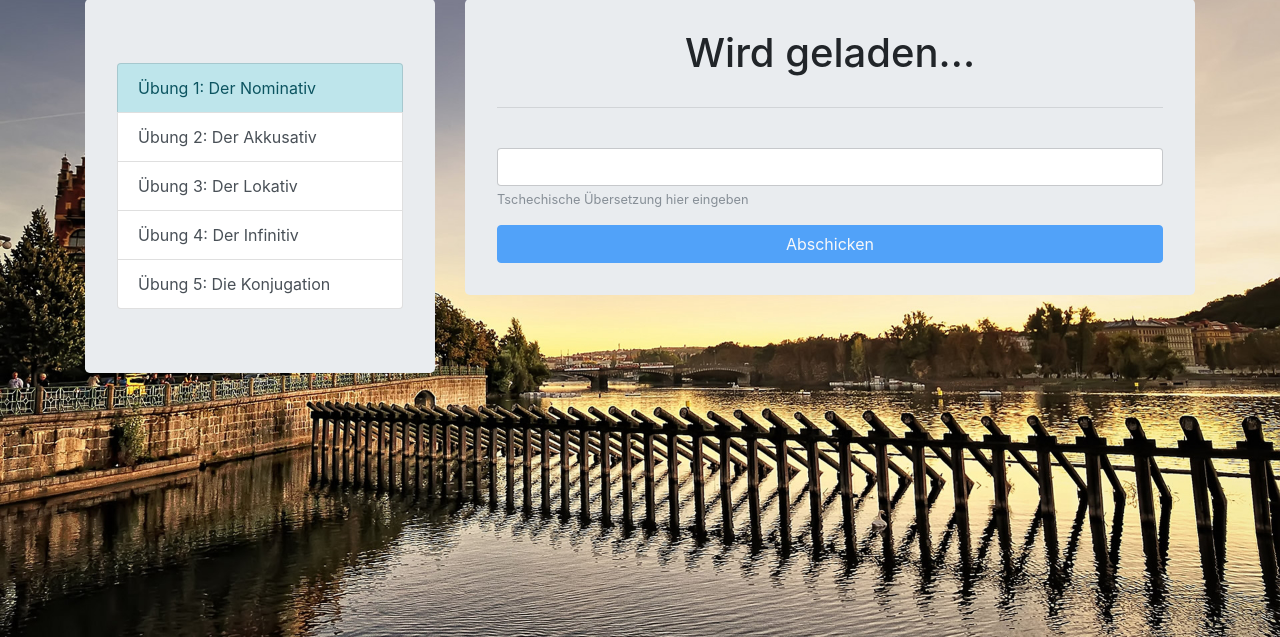
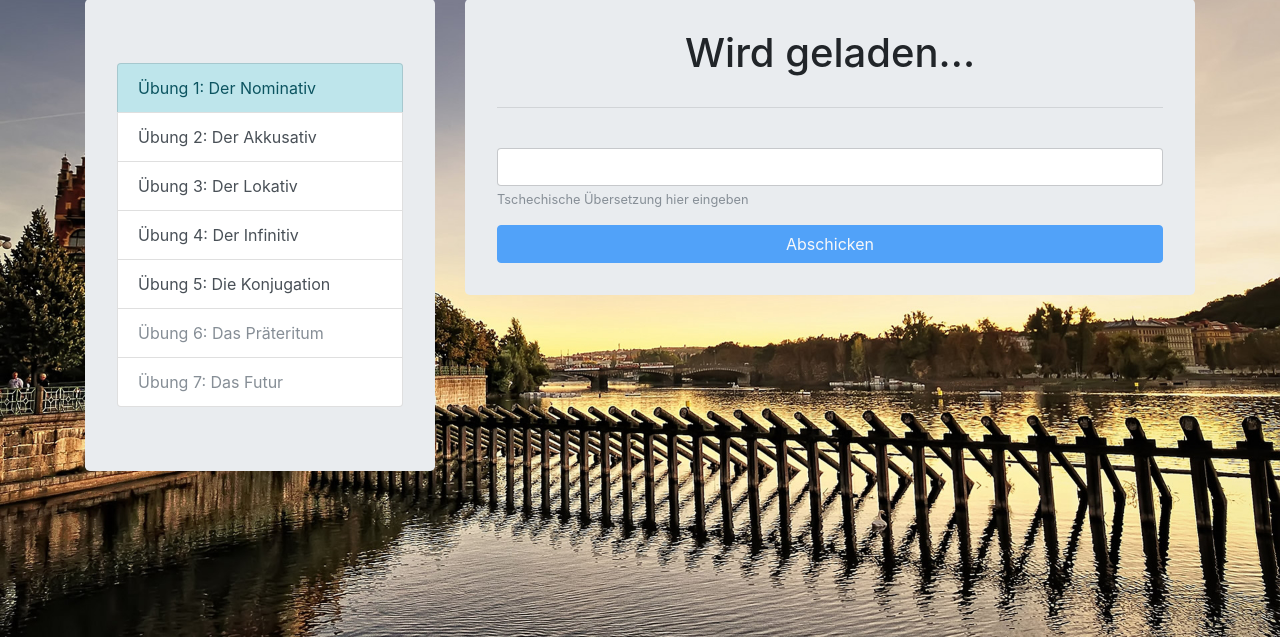
Before and after one commit to Val-777/czech, a Django app: page /exercises/ExNNS/ in a window 1280 px wide. Shown: the part 163-800 px from the top of the page. Run offline with Django 3.2, Linux system fonts and the light colour scheme; data that the repository does not hold is empty; some libraries are stand-ins or nearby versions; some web fonts are replaced.

Commit message:
Add Praeteritum and Futur links

```diff
--- a/quiz/templates/quiz/home.html
+++ b/quiz/templates/quiz/home.html
@@ -9,7 +9,8 @@
         <a href="{% url 'exercise' kind='ExLNS' %}" class="list-group-item list-group-item-action" id='ExLNS'>Übung 3: Der Lokativ</a>
         <a href="{% url 'exercise' kind='ExIIV' %}" class="list-group-item list-group-item-action" id='ExIIV'>Übung 4: Der Infinitiv</a>
         <a href="{% url 'exercise' kind='ExKKV' %}" class="list-group-item list-group-item-action" id='ExKKV'>Übung 5: Die Konjugation</a>
-        <!--<li class="list-group-item disabled">Übung 5: Die Konjugation</li>-->
+        <li class="list-group-item disabled">Übung 6: Das Präteritum</li>
+        <li class="list-group-item disabled">Übung 7: Das Futur</li>
       </ul>
     </div>
   </div>
```
